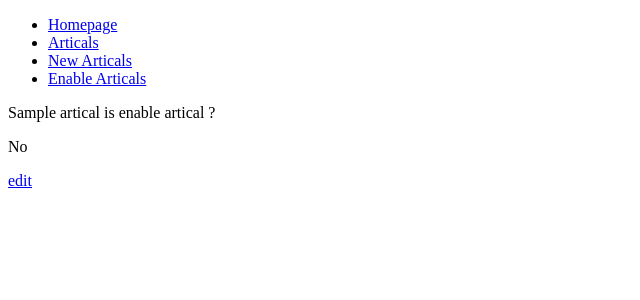
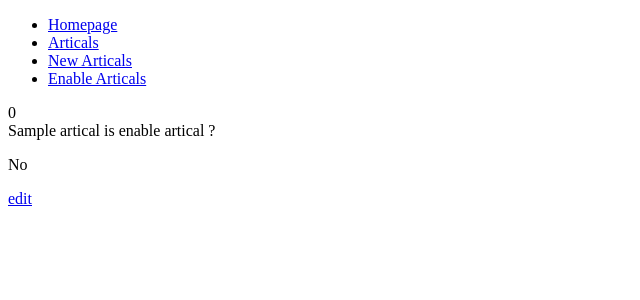
Before and after one commit to Karlenx95/blog, a Symfony app: template templates/main/index.html.twig in a window 1280 px wide. Shown: the top 300 px of the page, without its empty margins (0-640 px from the left). Run offline with Twig, Linux system fonts and the light colour scheme; the template is opened without the code that fills it: most values are stand-ins (such as "Sample title", 1, 10 or a date in 2020); some libraries are stand-ins or nearby versions.

Commit message:
first commit

```diff
--- a/public/css/style.css
+++ b/public/css/style.css
@@ -2,7 +2,3 @@ h1
 {
 color: #5eb5e0;
 }
-.content
-{
-
-}
--- a/src/Controller/MainController.php
+++ b/src/Controller/MainController.php
@@ -34,7 +34,7 @@ class MainController extends AbstractController
     public function  showIsEnableArtical(Request $request)
     {
         $find = $this->getDoctrine()->getManager();
-        $enable =$find ->getRepository(Artical::class)->findAll();
+        $enable = $find ->getRepository(Artical::class)->findAll();
 
         return $this->render('main/index.html.twig',['articals'=>$enable]);
 
--- a/templates/main/index.html.twig
+++ b/templates/main/index.html.twig
@@ -1,38 +1,26 @@
 {% extends 'base.html.twig' %}
 
+{% block content %}
 
- {% block footer %}
 
     <div >
-         {% for artical in articals %}
+
+        {% for key, artical in articals %}
             {% if artical.isEnabled == true %}
-
+                <th>{{ key }}</th><br>
                 <th>{{ artical.name }}</th>
 
                 <th>
-                     <span class="Enable Articals">is enable artical ?</span>
+                    <span class="enable-articals">is enable artical ?</span>
                     <p>Yes</p>
                 </th>
 
-             {% endif %}
-
-
-
-         {% endfor %}
-     </div>
-
-
- {% endblock %}
-
-{% block content %}
-    <div>
-        {% for artical in articals %}
-            {% if artical.isEnabled == false %}
-
+            {% else %}
+                <th>{{ key }}</th><br>
                 <th>{{ artical.name }}</th>
 
                 <th>
-                    <span class="No Enable Articals">is enable artical ?</span>
+                    <span class="no-enable-articals">is enable artical ?</span>
                     <p>No</p>
                 </th>
                 <th> <a href="{{ path('artical_edit', {'id': artical.id}) }}">edit</a></th><br>
@@ -47,3 +35,13 @@
 
 
 {% endblock %}
+
+
+ {% block footer %}
+     {#<a>     <img src="{{ asset('image/Screenshot from 2021-05-03 18-18-43.png')}}" alt="Symfony!">  </a>#}
+
+
+
+
+
+ {% endblock %}
--- a/templates/main/menu.html.twig
+++ b/templates/main/menu.html.twig
@@ -9,6 +9,6 @@
         <a href="{{ path('artical_new') }}">New Articals</a>
     </li>
     <li>
-        <a href="{{ path('enable') }}">Enable  Articals</a>
+        <a href="{{ url('enable')}}">Enable  Articals</a>
     </li>
 </ul>
```
Also changed, not shown: public/image/Screenshot from 2021-05-03 18-18-43.png (added). Lines whose indentation alone changed are shown as unchanged.
